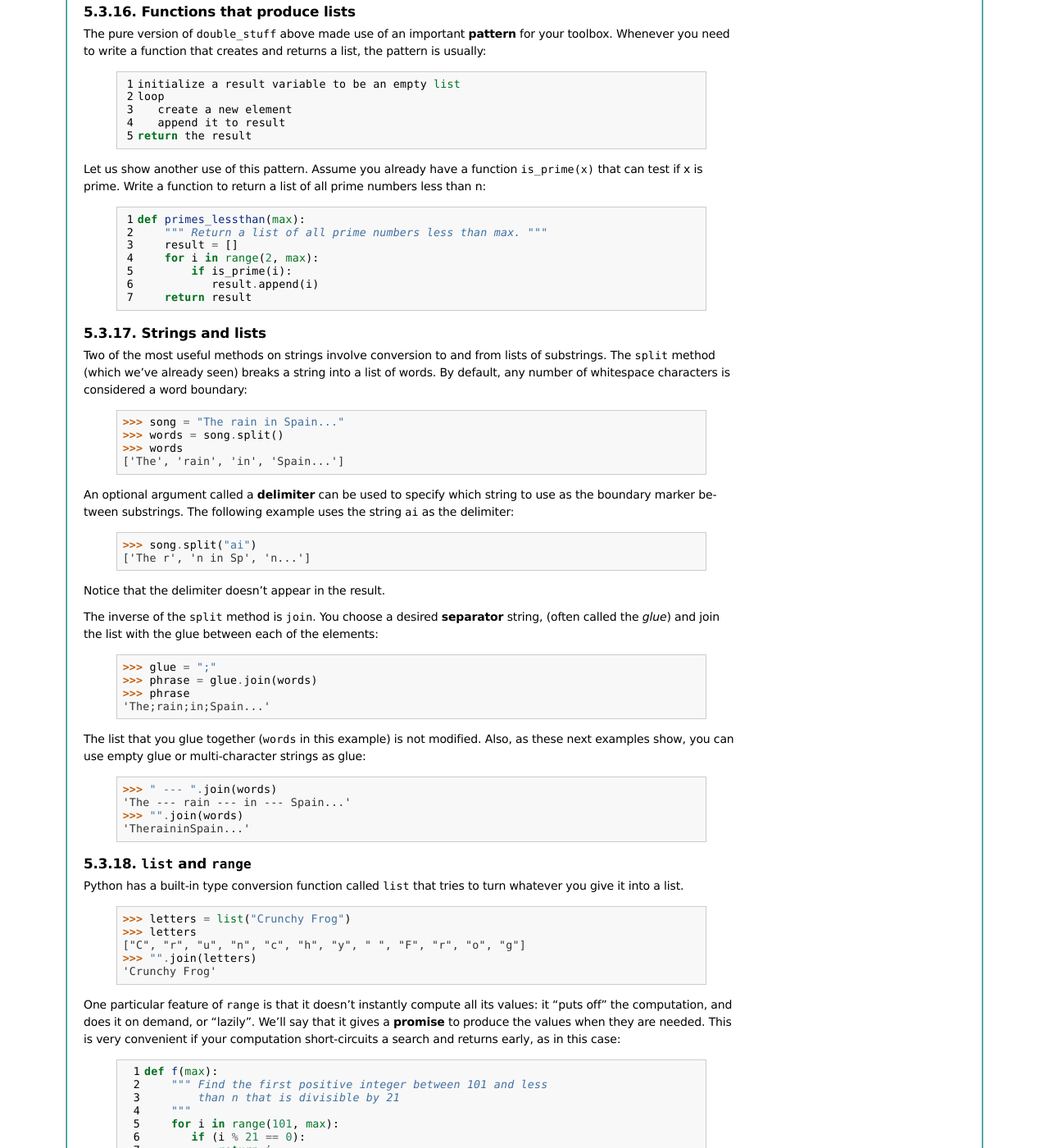
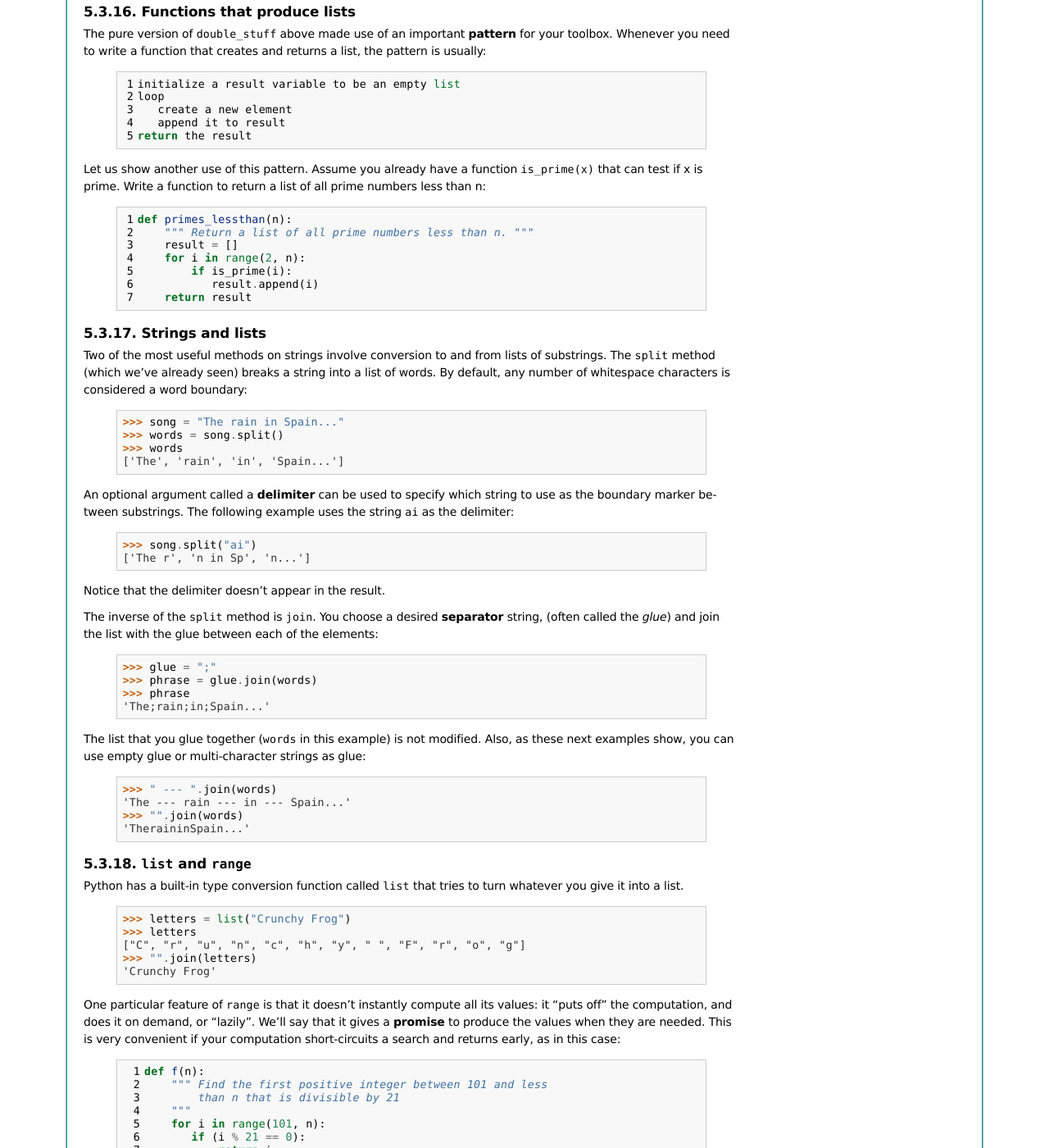
Before and after one commit to HowToThink/HowToThink, a Sphinx documentation site: the page built from source/PvL_05.rst, in a window 1280 px wide and 1400 px high, scrolled down 29249 px. Shown: the whole window at 82% size. Built offline with Sphinx 7.4.7, drawn with Linux system fonts in a browser that asks for light colours; formulas are drawn with MathJax 3.

Commit message:
Removed max as argument name from Chapter 5

```diff
--- a/source/PvL_05.rst
+++ b/source/PvL_05.rst
@@ -2249,10 +2249,10 @@ to return a list of all prime numbers less than n:
     .. sourcecode:: python3
        :linenos:
 
-       def primes_lessthan(max):
-           """ Return a list of all prime numbers less than max. """
+       def primes_lessthan(n):
+           """ Return a list of all prime numbers less than n. """
            result = []
-           for i in range(2, max):
+           for i in range(2, n):
                if is_prime(i):
                   result.append(i)
            return result
@@ -2333,11 +2333,11 @@ computation short-circuits a search and returns early, as in this case:
     .. sourcecode:: python3
         :linenos:
 
-        def f(max):
+        def f(n):
             """ Find the first positive integer between 101 and less
                 than n that is divisible by 21
             """
-            for i in range(101, max):
+            for i in range(101, n):
                if (i % 21 == 0):
                    return i
 
```
